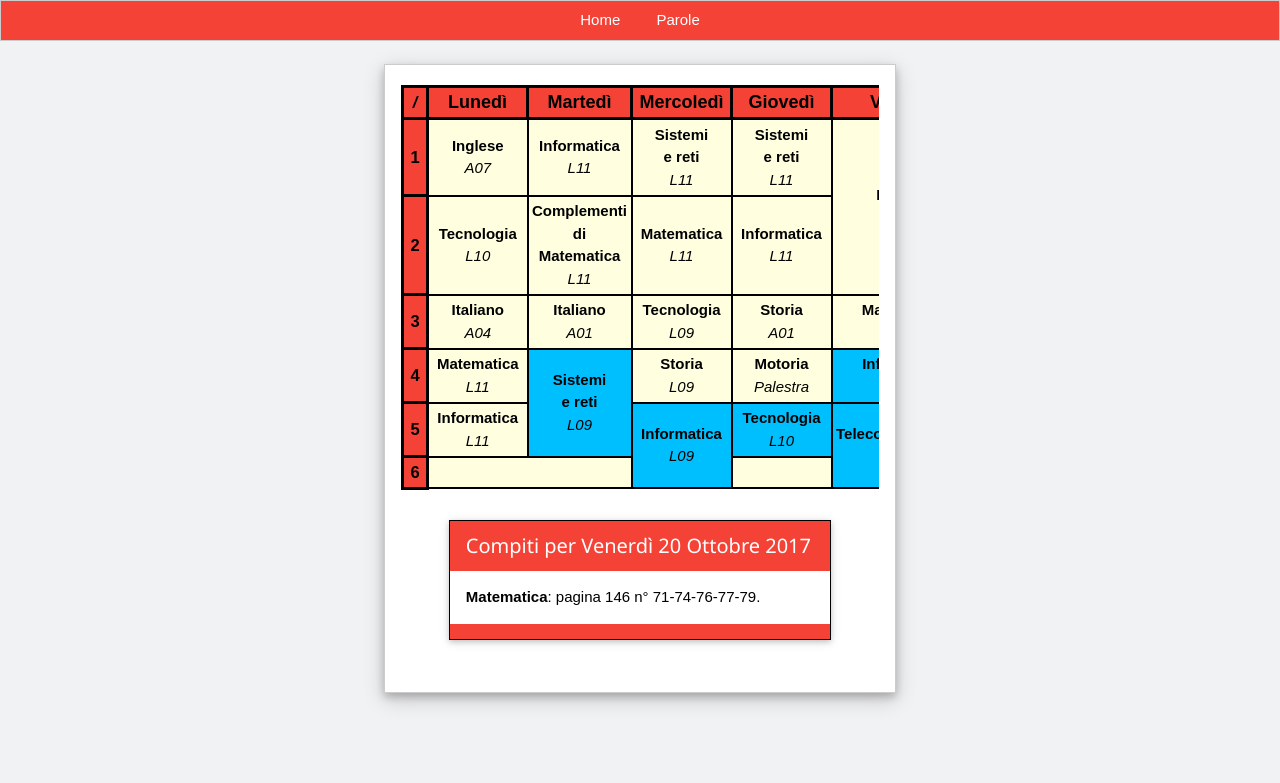
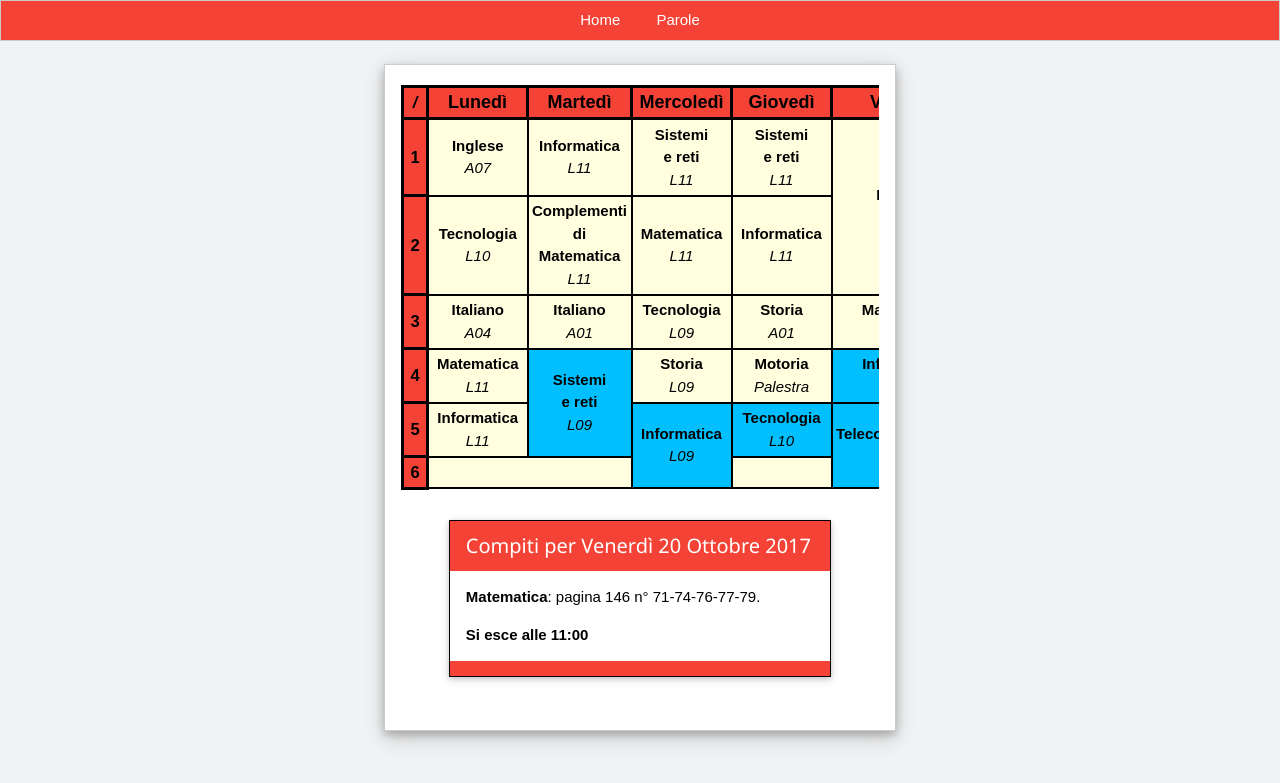
Before and after one commit to 3AIET/3aiet.github.io, a Jekyll site: the page built from _posts/2017-10-19-2017-10-19-compiti_venerdí_20.md, in a window 1280 px wide. Shown: the top 783 px of the page. Built offline with Jekyll 4.4.1, drawn with Linux system fonts in a browser that asks for light colours; comment, search, counter and statistics services are not loaded.

Commit message:
Mr Hyde was here …

```diff
--- a/_posts/2017-10-19-2017-10-19-compiti_venerdí_20.md
+++ b/_posts/2017-10-19-2017-10-19-compiti_venerdí_20.md
@@ -7,3 +7,5 @@ comments: true
 ---
 
 **Matematica**: pagina 146 n° 71-74-76-77-79.
+
+**Si esce alle 11:00**
```
